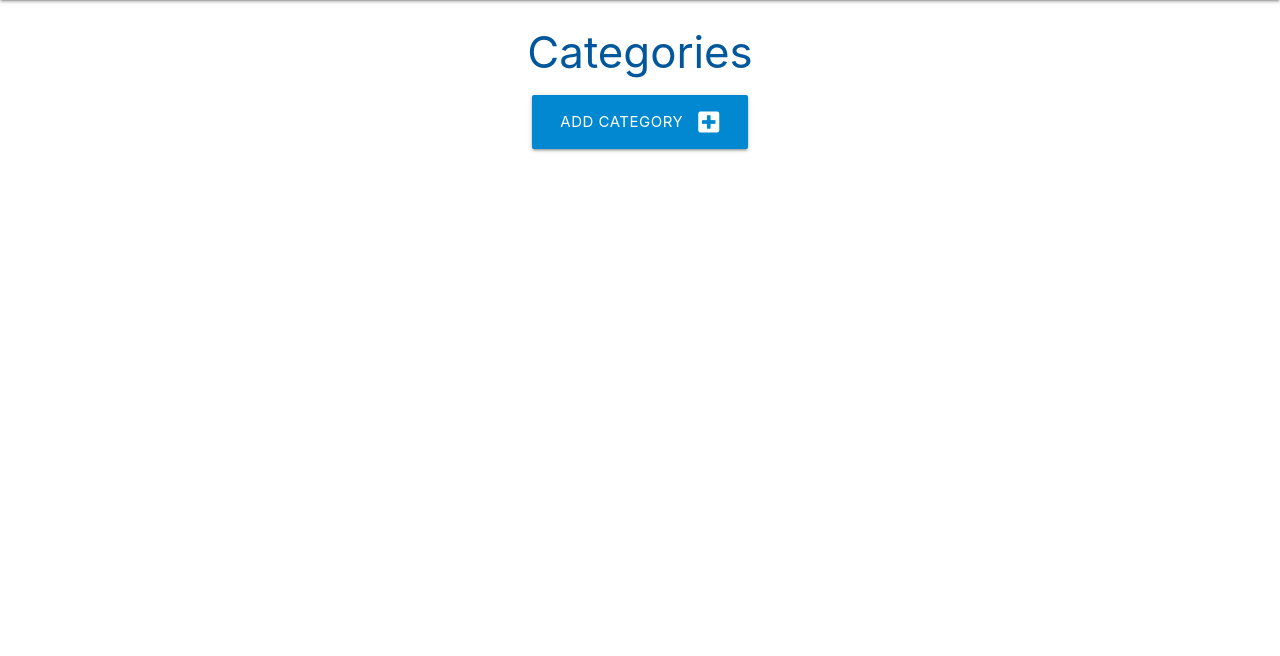
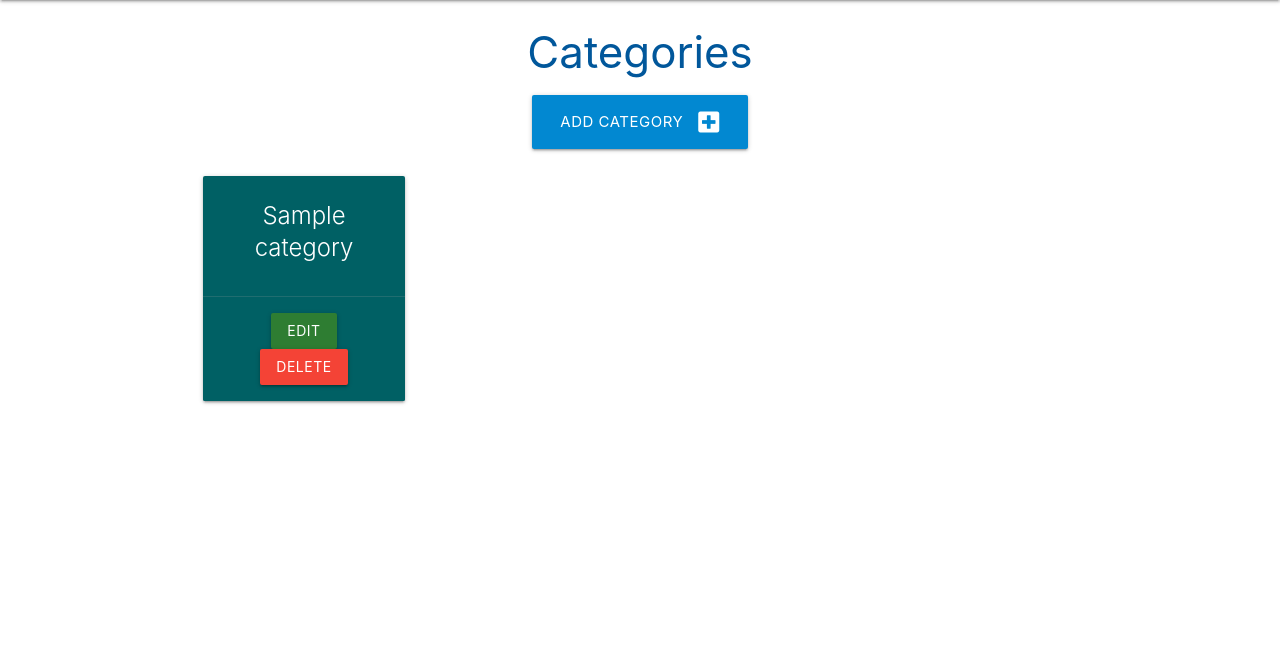
Before and after one commit to Wxrren/Task-Manager-CI, a Flask app: page /categories in a window 1280 px wide. Shown: the part 64-720 px from the top of the page. Run offline with Flask 3, Linux system fonts and the light colour scheme; tables that the repository leaves empty hold one stand-in row (values such as "Sample post").

Commit message:
ADD: Card component that displays a list of all categories

```diff
--- a/taskmanager/templates/categories.html
+++ b/taskmanager/templates/categories.html
@@ -11,4 +11,20 @@
     </div>
 </div>
 
+<div class="row">
+    {% for category in categories %}
+    <div class="col s12 m6 l3">
+        <div class="card cyan darken-4 center-align">
+            <div class="card-content white-text">
+                <span class="card-title">{{ category.category_name }}</span>
+            </div>
+            <div class="card-action">
+                <a href="#" class="btn green darken-3">Edit</a>
+                <a href="#" class="btn red">Delete</a>
+            </div>
+        </div>
+    </div>
+    {% endfor %}
+</div>
+
 {% endblock %}
```
